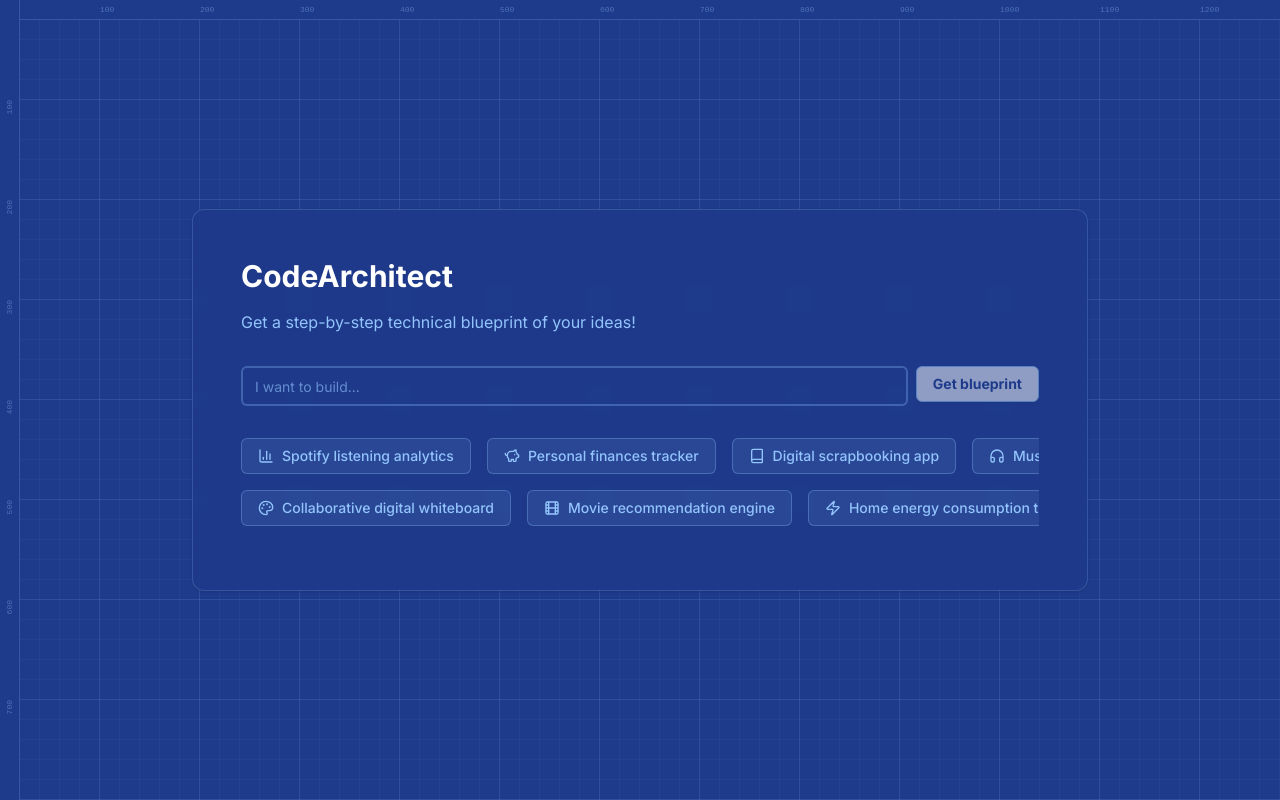
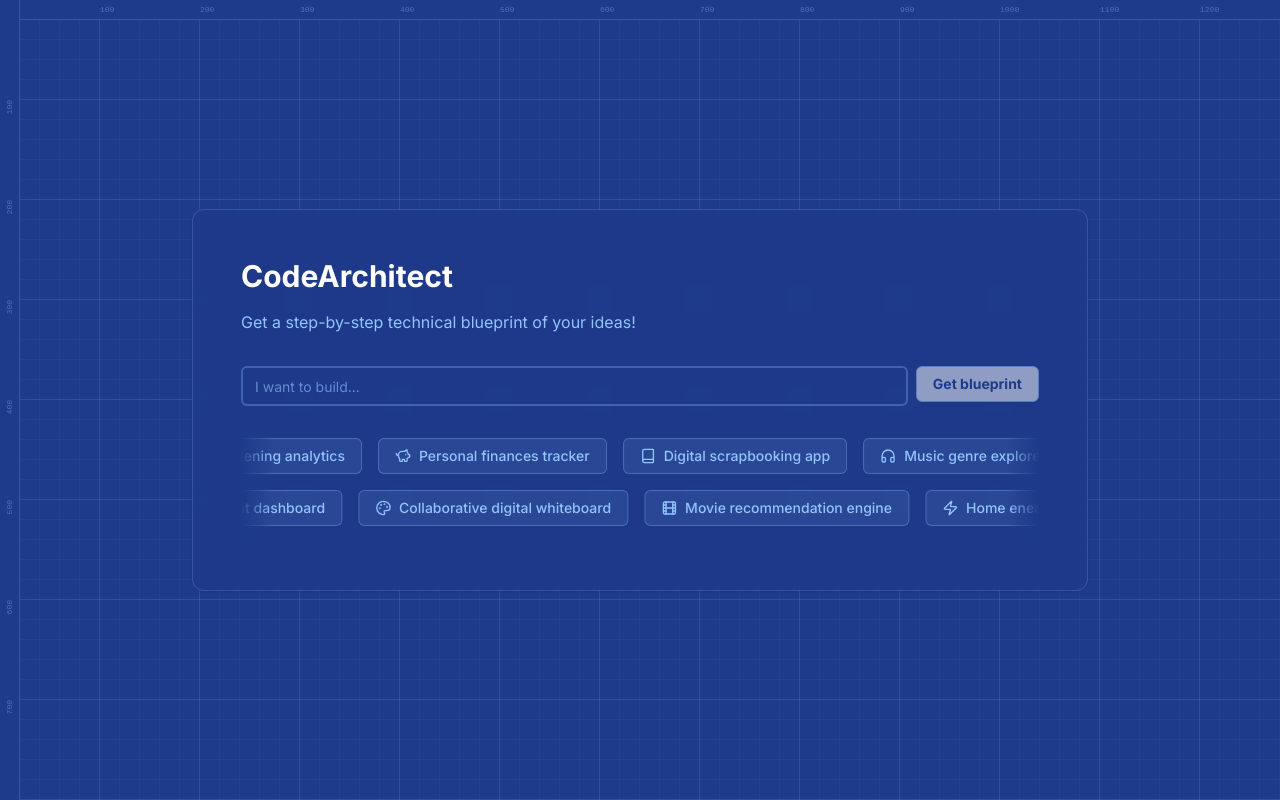
Before and after one commit to theMillenniumFalcon/codearchitect, a Next.js app: page / in a window 1280 px wide. Built offline with nearby package versions, Linux system fonts and the light colour scheme.

Commit message:
carousel now working

```diff
--- a/src/components/prompt-carousel.tsx
+++ b/src/components/prompt-carousel.tsx
@@ -1,6 +1,6 @@
 "use client"
 
-import React, { useState, useRef } from "react"
+import React, { useState, useEffect, useRef } from "react"
 import { topRowPrompts, bottomRowPrompts } from "@/constants"
 import { Button } from "./ui/button"
 
@@ -15,6 +15,41 @@ export const PromptCarousel: React.FC<PromptCarouselProps> = ({ onPromptSelect }
     const [bottomRowOffset, setBottomRowOffset] = useState(0)
     const [isTopRowPaused, setIsTopRowPaused] = useState(false)
     const [isBottomRowPaused, setIsBottomRowPaused] = useState(false)
+
+    useEffect(() => {
+        let animationFrameId: number
+        let lastTimestamp = 0
+
+        const animate = (timestamp: number) => {
+            if (lastTimestamp === 0) {
+                lastTimestamp = timestamp
+            }
+
+            const deltaTime = timestamp - lastTimestamp
+            lastTimestamp = timestamp
+
+            if (!isTopRowPaused && topRowRef.current) {
+                setTopRowOffset((prevOffset) => {
+                    const newOffset = (prevOffset + 0.02 * deltaTime) % (topRowRef.current!.scrollWidth / 2)
+                    return newOffset
+                })
+            }
+            if (!isBottomRowPaused && bottomRowRef.current) {
+                setBottomRowOffset((prevOffset) => {
+                    const newOffset = (prevOffset - 0.02 * deltaTime + bottomRowRef.current!.scrollWidth / 2) % (bottomRowRef.current!.scrollWidth / 2)
+                    return newOffset
+                })
+            }
+
+            animationFrameId = requestAnimationFrame(animate)
+        }
+
+        animationFrameId = requestAnimationFrame(animate)
+
+        return () => {
+            cancelAnimationFrame(animationFrameId)
+        }
+    }, [isTopRowPaused, isBottomRowPaused])
 
     const handlePromptClick = (prompt: string) => {
         onPromptSelect(prompt)
@@ -72,6 +107,8 @@ export const PromptCarousel: React.FC<PromptCarouselProps> = ({ onPromptSelect }
                     </div>
                 </div>
             </div>
+            <div className="absolute left-0 top-0 h-full w-8 bg-gradient-to-r from-[#1e3a8a] to-transparent pointer-events-none" />
+            <div className="absolute right-0 top-0 h-full w-8 bg-gradient-to-l from-[#1e3a8a] to-transparent pointer-events-none" />
         </div>
     )
 }
```
